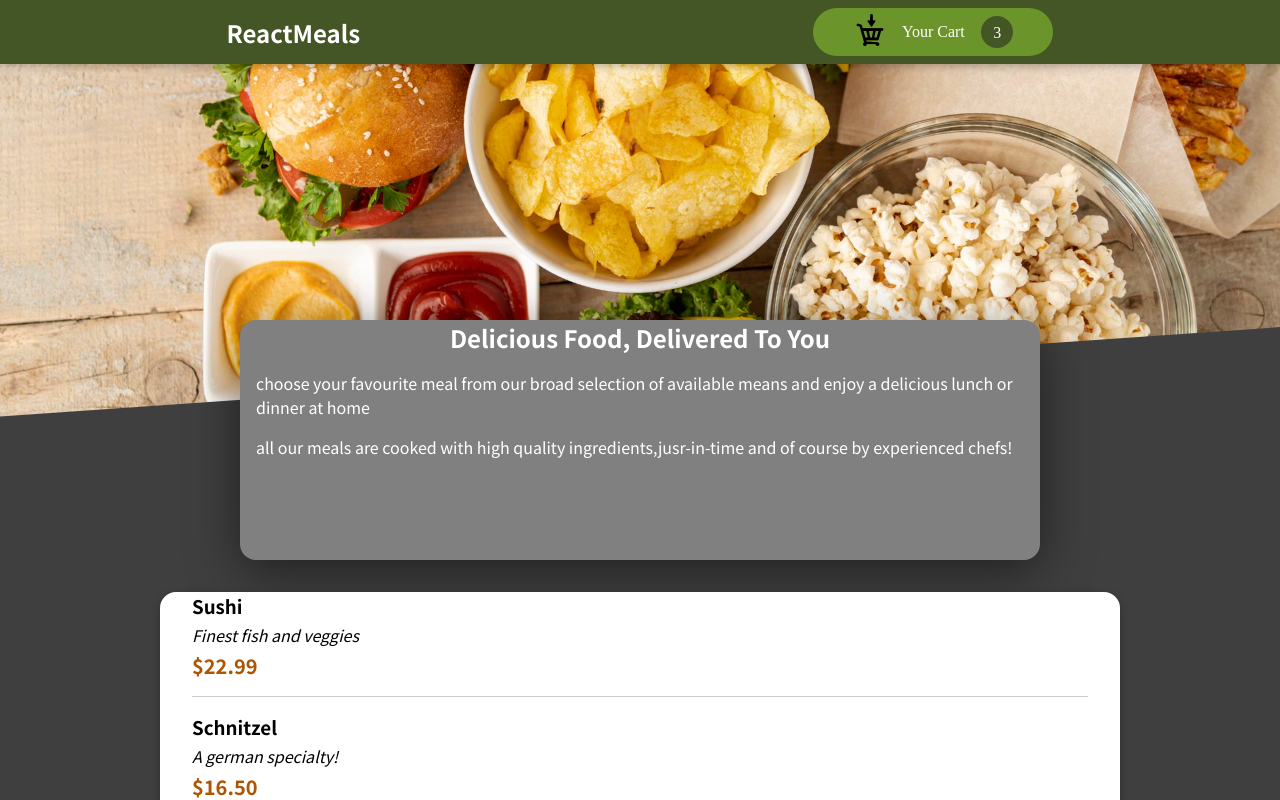
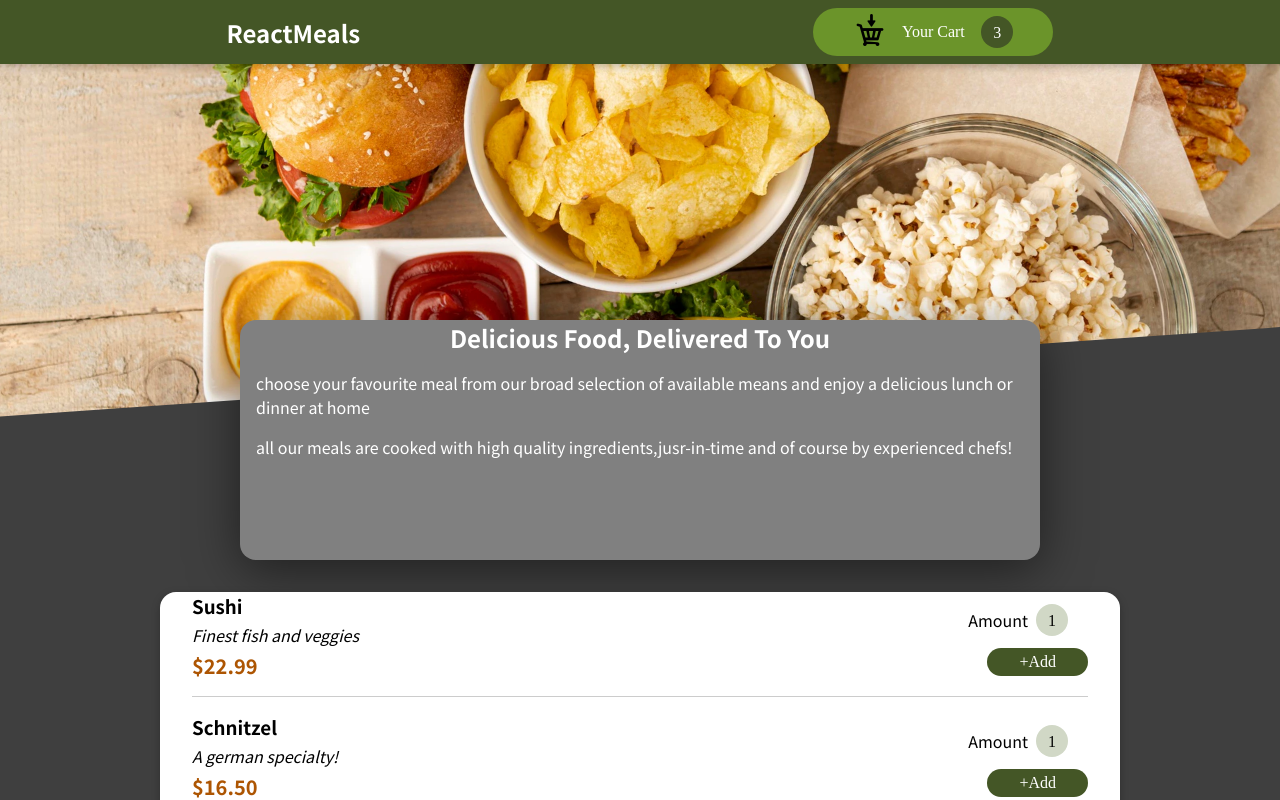
Before and after one commit to vishnuu96/foodOrderApp, a React (Create React App) app: page / in a window 1280 px wide. Shown: the top 800 px of the page. Built offline with nearby package versions, Linux system fonts and the light colour scheme.

Commit message:
added mealitemForm

```diff
--- a/src/components/Meals/MealItem/MealItem.jsx
+++ b/src/components/Meals/MealItem/MealItem.jsx
@@ -1,5 +1,6 @@
 import React from 'react'
 import classes from './MealItem.module.css'
+import MealItemForm from './MealItemForm'
 
 const MealItem = (props) => {
     const price = `$${props.price.toFixed(2)}`
@@ -11,7 +12,7 @@ const MealItem = (props) => {
             <div className={classes.price}>{price} </div>
         </div>
         <div>
-
+       <MealItemForm/>
         </div>
     </li>
   )
--- a/src/components/Meals/MealItem/MealItemForm.jsx
+++ b/src/components/Meals/MealItem/MealItemForm.jsx
@@ -0,0 +1,16 @@
+import React from 'react'
+import classes from './MealItemForm.module.css'
+
+const MealItemForm = () => {
+  return (
+    <form className={classes.form}>
+        <div className={classes.amount}>
+        <div>Amount</div>
+        <div className={classes.number}>1</div>
+        </div>
+        <button>+Add</button>
+    </form>
+  )
+}
+
+export default MealItemForm
--- /dev/null
+++ b/src/components/Meals/MealItem/MealItemForm.module.css
@@ -0,0 +1,35 @@
+.form{
+    text-align: right;
+
+}
+
+.form button{
+    cursor: pointer;
+    font: inherit;
+    font-family: bold;
+    padding: 0.3rem 2rem;
+    border-radius: 5rem;
+    border: none;
+    background-color: rgb(68,86,38);
+    color: white;
+}
+.form button:hover,
+.form button:active{
+    background-color: rgb(89, 109, 51);
+}
+.amount{
+    display: flex;
+    justify-content: space-between;
+    align-items: center;
+    margin: 0.75rem;
+}
+.number{
+    background-color: rgb(209, 216, 198);
+    padding: 0.5rem;
+    text-align: center;
+    width: 2rem;
+    height: 2rem;
+    font-family: bold;
+    margin: 0 0.5rem;
+    border-radius: 2rem;
+}
```
